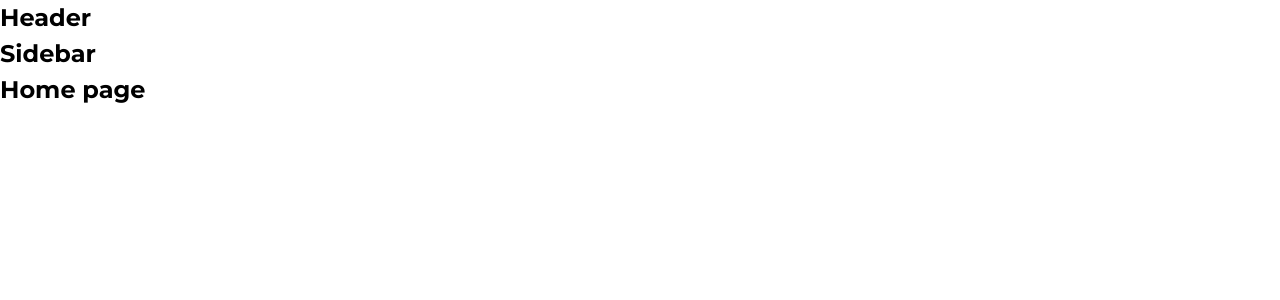
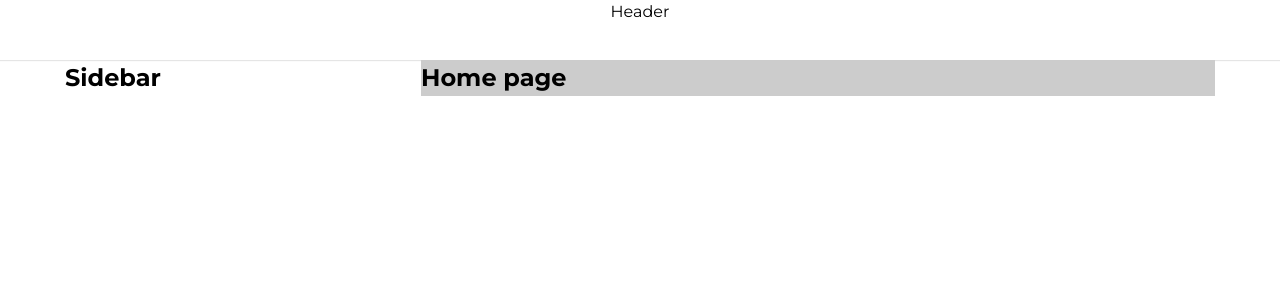
Before and after one commit to tonduong2128/tiktok-ui, a React (Create React App) app: page / in a window 1280 px wide. Shown: the top 300 px of the page. Built offline with nearby package versions, Linux system fonts and the light colour scheme.

Commit message:
update layout default

```diff
--- a/package.json
+++ b/package.json
@@ -6,6 +6,7 @@
     "@testing-library/jest-dom": "^5.16.4",
     "@testing-library/react": "^13.1.1",
     "@testing-library/user-event": "^13.5.0",
+    "classnames": "^2.3.1",
     "customize-cra": "^1.0.0",
     "normalize.css": "^8.0.1",
     "react": "^18.1.0",
--- a/src/components/GlobalStyles/GlobalStyles.scss
+++ b/src/components/GlobalStyles/GlobalStyles.scss
@@ -3,6 +3,10 @@
 
 :root {
   --primary: #fe2c55;
+
+  //default layout
+  --default-layout-header-height: 60px;
+  --default-layout-header-width: 1150px;
 }
 * {
   margin: 0;
--- /dev/null
+++ b/src/components/Layout/DefaultLayout/DefaultLayout.module.scss
@@ -0,0 +1,18 @@
+.wrapper {
+  display: flex;
+  flex-direction: column;
+  align-items: center;
+}
+.container {
+  width: var(--default-layout-header-width, 1150px);
+  display: flex;
+  justify-content: space-between;
+}
+.sidebar {
+  width: 356px;
+}
+.content {
+  width: 692px;
+  background-color: #ccc;
+  flex: 1;
+}
--- a/src/components/Layout/DefaultLayout/Header/index.js
+++ /dev/null
@@ -1,7 +0,0 @@
-import React from "react";
-
-function Header(props) {
-  return <h2>Header</h2>;
-}
-
-export default Header;
--- a/src/components/Layout/DefaultLayout/Sidebar/index.js
+++ b/src/components/Layout/DefaultLayout/Sidebar/index.js
@@ -1,7 +1,15 @@
+import classNames from "classnames/bind";
 import React from "react";
+import styles from "./Sidebar.module.scss";
+
+const cx = classNames.bind(styles);
 
 function Sidebar(props) {
-  return <h2>Sidebar</h2>;
+  return (
+    <aside children={cx("wrapper")}>
+      <h2>Sidebar</h2>
+    </aside>
+  );
 }
 
 export default Sidebar;
--- a/src/components/Layout/DefaultLayout/index.js
+++ b/src/components/Layout/DefaultLayout/index.js
@@ -1,14 +1,20 @@
+import classNames from "classnames/bind";
 import React from "react";
-import Header from "./Header";
+import Header from "../components/Header";
 import Sidebar from "./Sidebar";
+import styles from "./DefaultLayout.module.scss";
+
+const cx = classNames.bind(styles);
 
 function DefaultLayout({ children }) {
   return (
-    <div>
+    <div className={cx("wrapper")}>
       <Header />
-      <div className="container">
-        <Sidebar />
-        <div className="content">{children}</div>
+      <div className={cx("container")}>
+        <div className={cx("sidebar")}>
+          <Sidebar />
+        </div>
+        <div className={cx("content")}>{children}</div>
       </div>
     </div>
   );
--- a/src/components/Layout/HeaderOnly/Header/index.js
+++ /dev/null
@@ -1,7 +0,0 @@
-import React from "react";
-
-function Header(props) {
-  return <h2>Header</h2>;
-}
-
-export default Header;
--- a/src/components/Layout/HeaderOnly/index.js
+++ b/src/components/Layout/HeaderOnly/index.js
@@ -1,5 +1,5 @@
 import React from "react";
-import Header from "./Header";
+import Header from "../components/Header";
 
 function HeaderOnly({ children }) {
   return (
--- /dev/null
+++ b/src/components/Layout/components/Header/Header.module.scss
@@ -0,0 +1,12 @@
+.wrapper {
+  width: 100%;
+  height: var(--default-layout-header-height, 60px);
+  box-shadow: 0 1px 1px rgba(0, 0, 0, 0.1);
+  display: flex;
+  justify-content: center;
+}
+.inner {
+  height: 100%;
+  width: var(--default-layout-header-width);
+  text-align: center;
+}
--- /dev/null
+++ b/src/components/Layout/components/Header/index.js
@@ -0,0 +1,15 @@
+import classNames from "classnames/bind";
+import React from "react";
+import styles from "./Header.module.scss";
+
+const cx = classNames.bind(styles);
+
+function Header(props) {
+  return (
+    <header className={cx("wrapper")}>
+      <div className={cx("inner")}>Header</div>
+    </header>
+  );
+}
+
+export default Header;
```
Also changed, not shown: src/components/Layout/DefaultLayout/Sidebar/Sidebar.module.scss (added), 1 other file (tests, documents, lock files or other folders).
